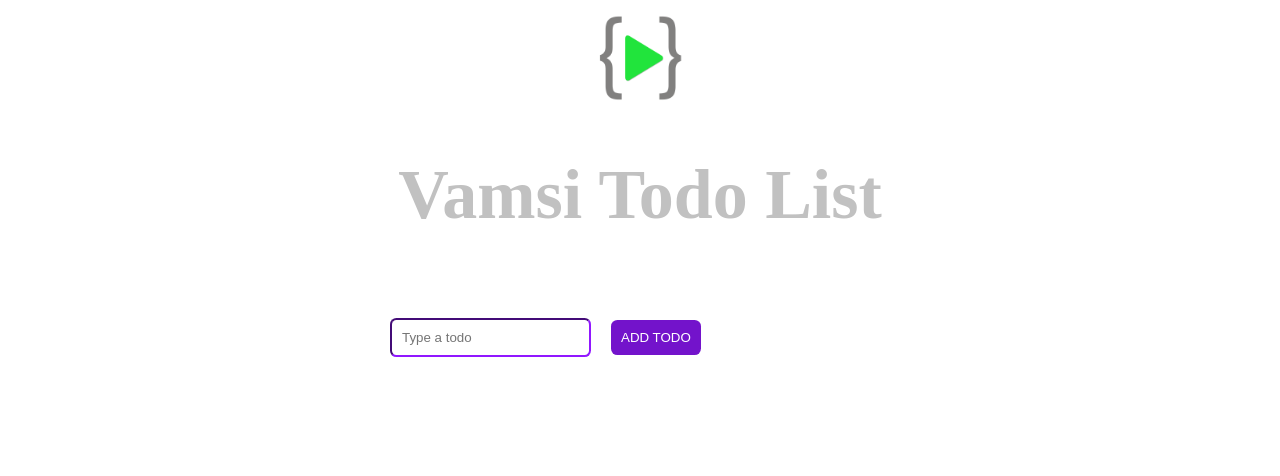
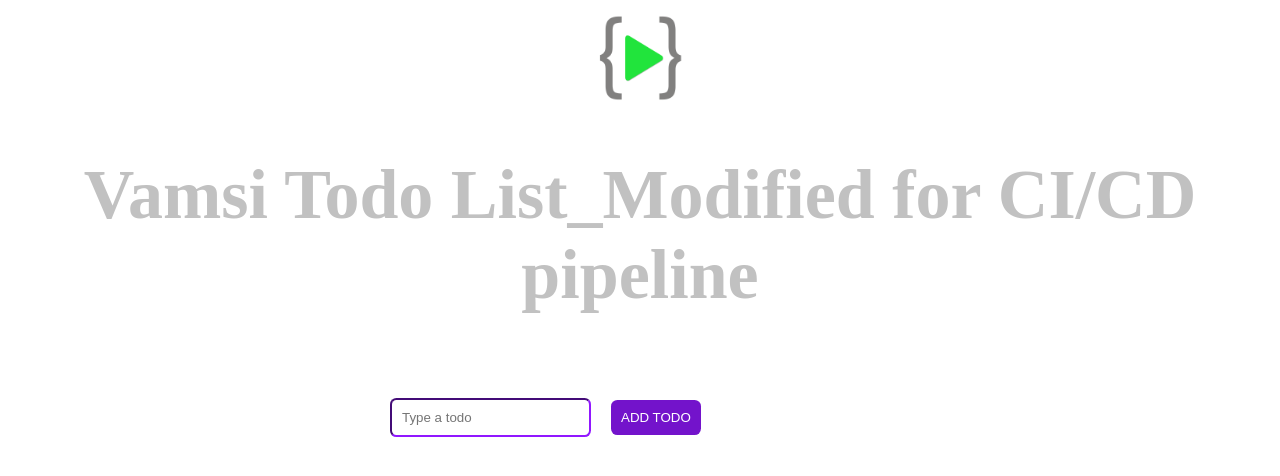
Before and after one commit to vamsi0750/Angular-Todo-List, an Angular app: page / in a window 1280 px wide. Shown: the top 476 px of the page. Built offline with nearby package versions, Linux system fonts and the light colour scheme.

Commit message:
US-added smal message in title

```diff
--- a/src/app/app.component.html
+++ b/src/app/app.component.html
@@ -6,7 +6,7 @@
     height="100"
     class="logo"
   />
-  <h1 class="app-title">Vamsi Todo List</h1>
+  <h1 class="app-title">Vamsi Todo List_Modified for CI/CD pipeline</h1>
 </div>
 <div class="container">
   Add a todo...
```
